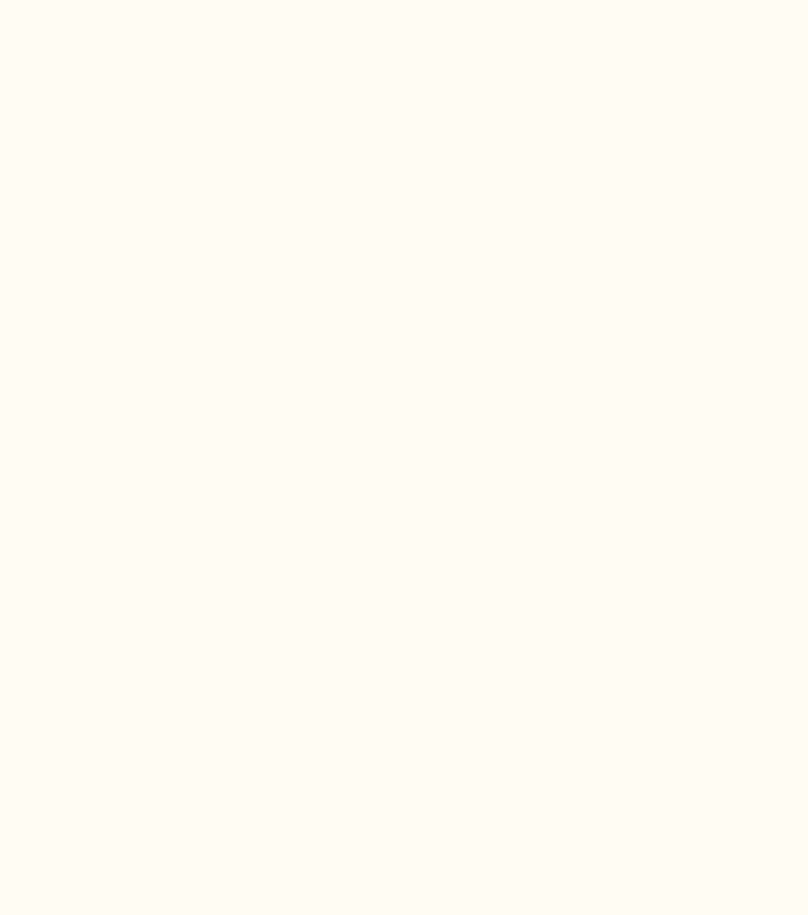
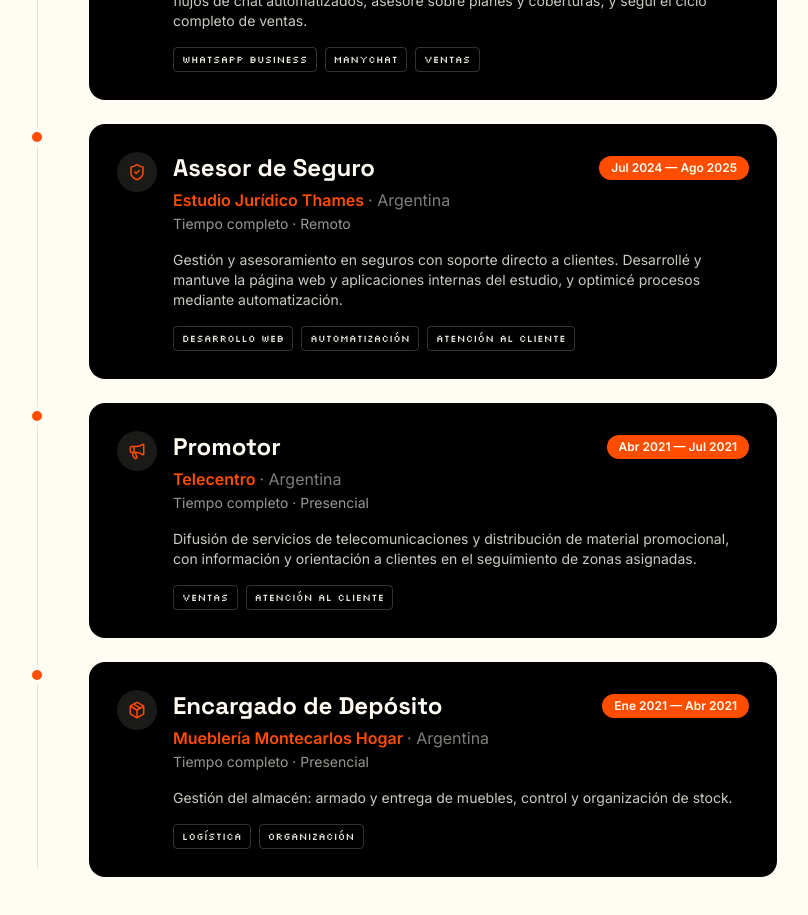
Before and after one commit to Jonatan-Rodriguez/Portfolio, a React (Vite) app: page / in a window 1280 px wide. Shown: the part 4240-5155 px from the top of the page, without its empty margins (247-1055 px from the left). Before the commit the page ends 4601 px from the top, so only its background shows below. Built offline with nearby package versions, Linux system fonts and the light colour scheme.

Commit message:
se creo la nueva seccion experiencia

```diff
--- /dev/null
+++ b/src/components/experience/ExperienceCard.tsx
@@ -0,0 +1,58 @@
+import { motion } from 'framer-motion'
+import type { ExperienceItem } from '../../data/experience'
+
+interface ExperienceCardProps {
+  item: ExperienceItem
+  index: number
+}
+
+export function ExperienceCard({ item, index }: ExperienceCardProps) {
+  const Icon = item.icon
+
+  return (
+    <div className="relative pl-14 sm:pl-20">
+      <span className="absolute left-[15px] sm:left-[23px] top-2 w-2.5 h-2.5 rounded-full bg-accent ring-4 ring-paper dark:ring-ink" />
+
+      <motion.div
+        initial={{ opacity: 0, y: 30 }}
+        whileInView={{ opacity: 1, y: 0 }}
+        viewport={{ once: true, margin: '-80px' }}
+        transition={{ duration: 0.5, delay: index * 0.08, ease: 'easeOut' }}
+        className="rounded-2xl bg-ink text-paper dark:bg-paper dark:text-ink p-6 sm:p-7"
+      >
+        <div className="flex items-start gap-4">
+          <div className="grid place-items-center w-10 h-10 rounded-full bg-paper/10 dark:bg-ink/10 shrink-0">
+            <Icon size={18} className="text-accent" />
+          </div>
+
+          <div className="flex-1 min-w-0">
+            <div className="flex flex-wrap items-center justify-between gap-2">
+              <h3 className="font-display font-bold text-xl sm:text-2xl">{item.role}</h3>
+              <span className="rounded-full bg-accent text-paper text-xs font-semibold px-3 py-1 shrink-0">
+                {item.period}
+              </span>
+            </div>
+
+            <p className="text-accent font-semibold mt-1">
+              {item.company} <span className="text-paper/50 dark:text-ink/50 font-normal">· {item.location}</span>
+            </p>
+            <p className="text-sm text-paper/60 dark:text-ink/60 mt-0.5">{item.modality}</p>
+
+            <p className="text-sm text-paper/80 dark:text-ink/80 mt-4 max-w-2xl">{item.description}</p>
+
+            <div className="flex flex-wrap gap-2 mt-4">
+              {item.tags.map((tag) => (
+                <span
+                  key={tag}
+                  className="font-pixel text-[10px] uppercase tracking-wide rounded border border-paper/20 dark:border-ink/15 px-2 py-1 text-paper/90 dark:text-ink/90"
+                >
+                  {tag}
+                </span>
+              ))}
+            </div>
+          </div>
+        </div>
+      </motion.div>
+    </div>
+  )
+}
--- /dev/null
+++ b/src/data/experience.ts
@@ -0,0 +1,59 @@
+import type { LucideIcon } from 'lucide-react'
+import { TrendingUp, ShieldCheck, Megaphone, Package } from 'lucide-react'
+
+export interface ExperienceItem {
+  role: string
+  company: string
+  location: string
+  modality: string
+  period: string
+  description: string
+  tags: string[]
+  icon: LucideIcon
+}
+
+export const experience: ExperienceItem[] = [
+  {
+    role: 'Ejecutivo de Ventas',
+    company: 'Innova',
+    location: 'Argentina',
+    modality: 'Tiempo completo · Remoto',
+    period: 'Ago 2025 — Oct 2025',
+    description:
+      'Responsable de la gestión comercial y cierre de ventas por canales digitales. Gestioné flujos de chat automatizados, asesoré sobre planes y coberturas, y seguí el ciclo completo de ventas.',
+    tags: ['WhatsApp Business', 'ManyChat', 'Ventas'],
+    icon: TrendingUp,
+  },
+  {
+    role: 'Asesor de Seguro',
+    company: 'Estudio Jurídico Thames',
+    location: 'Argentina',
+    modality: 'Tiempo completo · Remoto',
+    period: 'Jul 2024 — Ago 2025',
+    description:
+      'Gestión y asesoramiento en seguros con soporte directo a clientes. Desarrollé y mantuve la página web y aplicaciones internas del estudio, y optimicé procesos mediante automatización.',
+    tags: ['Desarrollo Web', 'Automatización', 'Atención al cliente'],
+    icon: ShieldCheck,
+  },
+  {
+    role: 'Promotor',
+    company: 'Telecentro',
+    location: 'Argentina',
+    modality: 'Tiempo completo · Presencial',
+    period: 'Abr 2021 — Jul 2021',
+    description:
+      'Difusión de servicios de telecomunicaciones y distribución de material promocional, con información y orientación a clientes en el seguimiento de zonas asignadas.',
+    tags: ['Ventas', 'Atención al cliente'],
+    icon: Megaphone,
+  },
+  {
+    role: 'Encargado de Depósito',
+    company: 'Mueblería Montecarlos Hogar',
+    location: 'Argentina',
+    modality: 'Tiempo completo · Presencial',
+    period: 'Ene 2021 — Abr 2021',
+    description: 'Gestión del almacén: armado y entrega de muebles, control y organización de stock.',
+    tags: ['Logística', 'Organización'],
+    icon: Package,
+  },
+]
--- a/src/sections/Experience.tsx
+++ b/src/sections/Experience.tsx
@@ -1,9 +1,22 @@
+import { experience } from '../data/experience'
+import { ExperienceCard } from '../components/experience/ExperienceCard'
+
 export function Experience() {
   return (
-    <section id="experience" className="min-h-screen px-6 py-24">
-      <div className="max-w-6xl mx-auto">
-        <p className="text-accent font-semibold text-sm tracking-wide uppercase">Career</p>
-        <h2 className="font-display font-bold text-4xl sm:text-5xl mt-2">Experience</h2>
+    <section id="experience" className="px-6 py-24 sm:py-32">
+      <div className="max-w-3xl mx-auto">
+        <p className="text-accent font-semibold text-sm tracking-wide uppercase text-center">My journey</p>
+        <h2 className="font-display font-bold text-4xl sm:text-5xl mt-2 text-center">Experience</h2>
+
+        <div className="relative mt-20">
+          <div className="absolute left-[20px] sm:left-[28px] top-2 bottom-2 w-px bg-ink/10 dark:bg-paper/10" />
+
+          <div className="flex flex-col gap-6">
+            {experience.map((item, i) => (
+              <ExperienceCard key={item.role} item={item} index={i} />
+            ))}
+          </div>
+        </div>
       </div>
     </section>
   )
```
